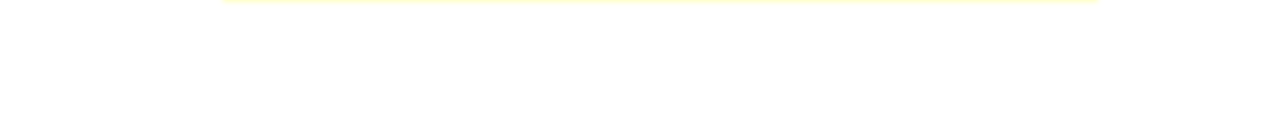
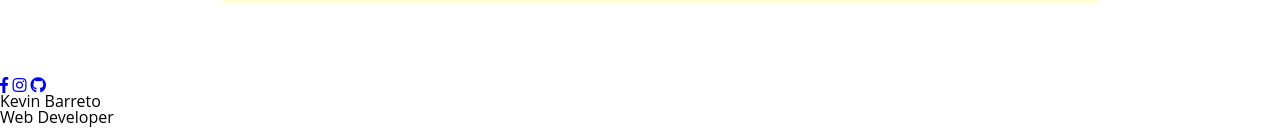
Before and after one commit to kevyyar/branding-portfolio, a plain HTML site: page index.html in a window 1280 px wide. Shown: the part 5833-5961 px from the top of the page. Before the commit the page ends 5926 px from the top, so only its background shows below. Drawn offline with Linux system fonts and the light colour scheme.

Commit message:
Created Footer HTML structure

```diff
--- a/index.html
+++ b/index.html
@@ -457,6 +457,24 @@
       </div>
     </section>
 
+    <footer id="footer">
+      <div class="container">
+        <div class="social-container">
+          <a href="https://www.facebook.com"
+            ><i class="fab fa-facebook-f"></i
+          ></a>
+          <a href="https://www.instagram.com"
+            ><i class="fab fa-instagram"></i
+          ></a>
+          <a href="https://www.github.com"><i class="fab fa-github"></i></a>
+        </div>
+        <div class="personal-info">
+          <h5>Kevin Barreto</h5>
+          <h6>Web Developer</h6>
+        </div>
+      </div>
+    </footer>
+
     <script src="/js/script.js"></script>
   </body>
 </html>
```
